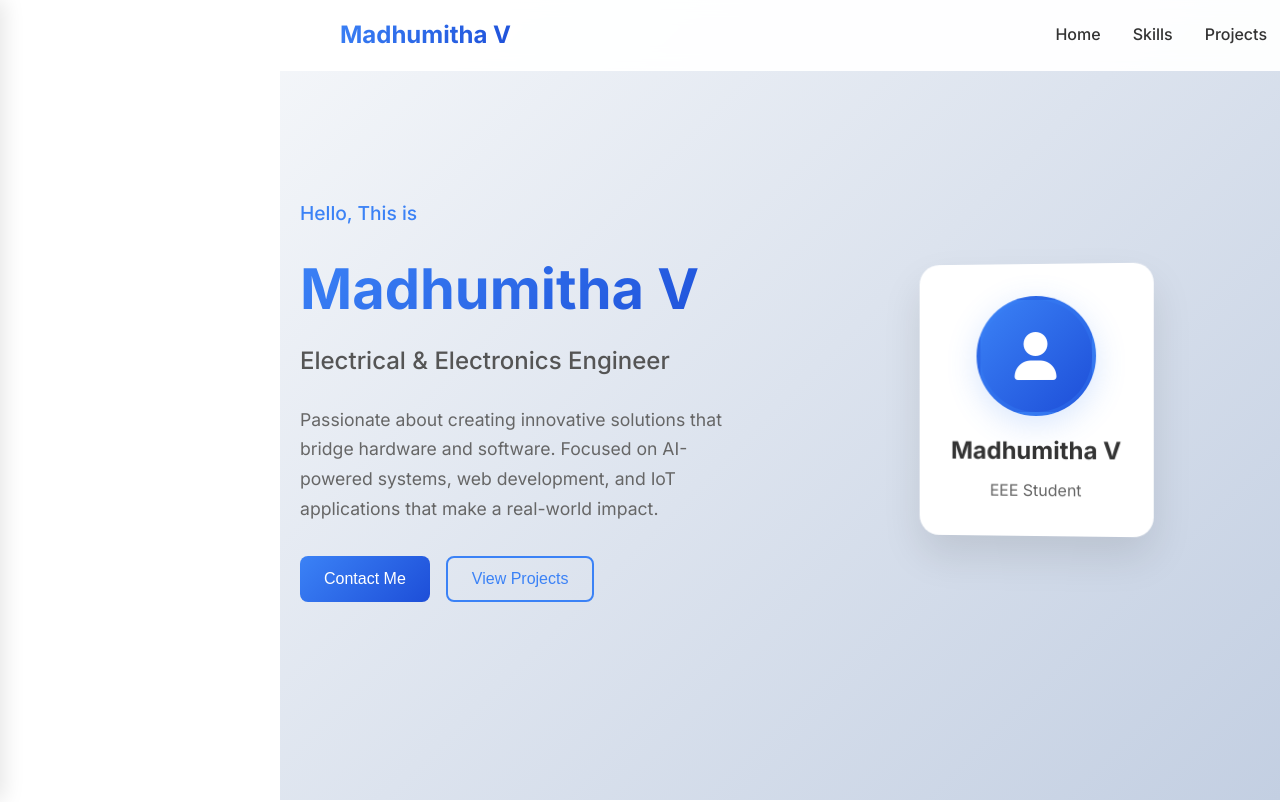
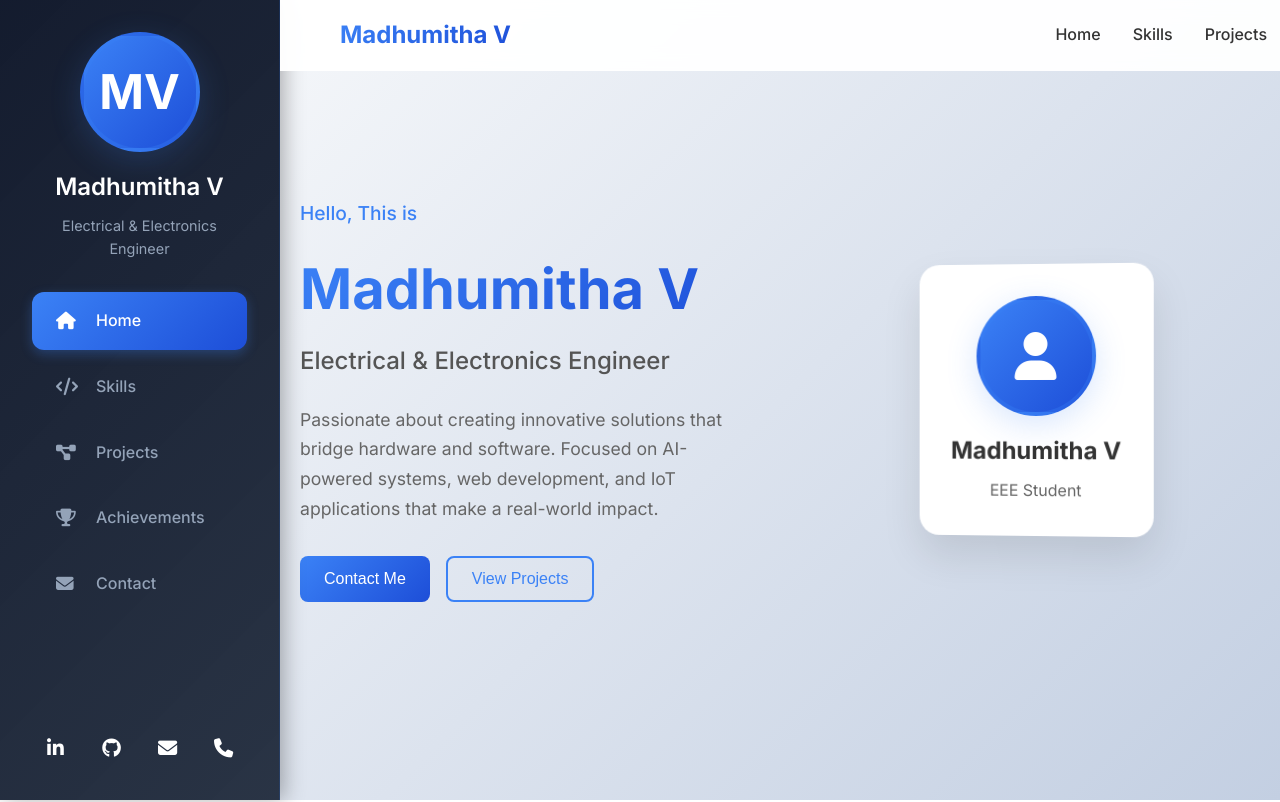
Before and after one commit to madhumitha27V/PORTFOLIO, a React (Create React App) app: page / in a window 1280 px wide. Shown: the top 802 px of the page. Built offline with nearby package versions, Linux system fonts and the light colour scheme.

Commit message:
Fix sidebar visibility and icon display issues

```diff
--- a/public/index.html
+++ b/public/index.html
@@ -9,7 +9,7 @@
     <link rel="preconnect" href="https://fonts.googleapis.com">
     <link rel="preconnect" href="https://fonts.gstatic.com" crossorigin>
     <link href="https://fonts.googleapis.com/css2?family=Inter:wght@300;400;500;600;700&display=swap" rel="stylesheet">
-    <link rel="stylesheet" href="https://cdnjs.cloudflare.com/ajax/libs/font-awesome/6.0.0/css/all.min.css">
+    <link rel="stylesheet" href="https://cdnjs.cloudflare.com/ajax/libs/font-awesome/6.4.0/css/all.min.css" crossorigin="anonymous" referrerpolicy="no-referrer">
     <title>Madhumitha V - Portfolio</title>
 </head>
 <body>
--- a/src/App.css
+++ b/src/App.css
@@ -38,15 +38,17 @@
   top: 0;
   width: 280px;
   height: 100vh;
-  background: rgba(15, 23, 42, 0.95);
+  background: linear-gradient(135deg, rgba(15, 23, 42, 0.98) 0%, rgba(30, 41, 59, 0.95) 100%);
   backdrop-filter: blur(10px);
+  -webkit-backdrop-filter: blur(10px);
   padding: 2rem;
   display: flex;
   flex-direction: column;
   align-items: center;
   z-index: 1000;
   transition: transform 0.3s ease;
-  box-shadow: 4px 0 20px rgba(0, 0, 0, 0.1);
+  box-shadow: 4px 0 20px rgba(0, 0, 0, 0.3);
+  border-right: 1px solid rgba(59, 130, 246, 0.2);
 }
 
 .sidebar.mobile-hidden {
@@ -80,6 +82,12 @@
 
   .sidebar-toggle {
     display: block;
+  }
+}
+
+@media (min-width: 769px) {
+  .sidebar {
+    transform: translateX(0) !important;
   }
 }
 
--- a/src/components/Sidebar.js
+++ b/src/components/Sidebar.js
@@ -21,7 +21,7 @@
         <i className="fas fa-bars"></i>
       </button>
 
-      <div className={`sidebar ${isMobileOpen ? 'mobile-visible' : 'mobile-hidden'}`}>
+      <div className={`sidebar ${isMobileOpen ? 'mobile-visible' : ''}`}>
         <div className="sidebar-profile">
           <div className="profile-image">
             MV
@@ -31,39 +31,39 @@
         </div>
 
         <nav className="sidebar-nav">
-          <a href="#home" className="nav-item active" onClick={() => scrollToSection('home')}>
+          <a href="#home" className="nav-item active" onClick={(e) => {e.preventDefault(); scrollToSection('home');}}>
             <i className="fas fa-home"></i>
             Home
           </a>
-          <a href="#skills" className="nav-item" onClick={() => scrollToSection('skills')}>
+          <a href="#skills" className="nav-item" onClick={(e) => {e.preventDefault(); scrollToSection('skills');}}>
             <i className="fas fa-code"></i>
             Skills
           </a>
-          <a href="#projects" className="nav-item" onClick={() => scrollToSection('projects')}>
+          <a href="#projects" className="nav-item" onClick={(e) => {e.preventDefault(); scrollToSection('projects');}}>
             <i className="fas fa-project-diagram"></i>
             Projects
           </a>
-          <a href="#achievements" className="nav-item" onClick={() => scrollToSection('achievements')}>
+          <a href="#achievements" className="nav-item" onClick={(e) => {e.preventDefault(); scrollToSection('achievements');}}>
             <i className="fas fa-trophy"></i>
             Achievements
           </a>
-          <a href="#contact" className="nav-item" onClick={() => scrollToSection('contact')}>
+          <a href="#contact" className="nav-item" onClick={(e) => {e.preventDefault(); scrollToSection('contact');}}>
             <i className="fas fa-envelope"></i>
             Contact
           </a>
         </nav>
 
         <div className="sidebar-social">
-          <a href="https://linkedin.com/in/madhumitha" target="_blank" rel="noopener noreferrer" className="social-link">
+          <a href="https://linkedin.com/in/madhumitha" target="_blank" rel="noopener noreferrer" className="social-link" title="LinkedIn">
             <i className="fab fa-linkedin-in"></i>
           </a>
-          <a href="https://github.com/madhumitha27V" target="_blank" rel="noopener noreferrer" className="social-link">
+          <a href="https://github.com/madhumitha27V" target="_blank" rel="noopener noreferrer" className="social-link" title="GitHub">
             <i className="fab fa-github"></i>
           </a>
-          <a href="mailto:madhumitha.v@gmail.com" className="social-link">
+          <a href="mailto:madhumitha.v@gmail.com" className="social-link" title="Email">
             <i className="fas fa-envelope"></i>
           </a>
-          <a href="tel:+916381228388" className="social-link">
+          <a href="tel:+916381228388" className="social-link" title="Phone">
             <i className="fas fa-phone"></i>
           </a>
         </div>
```
